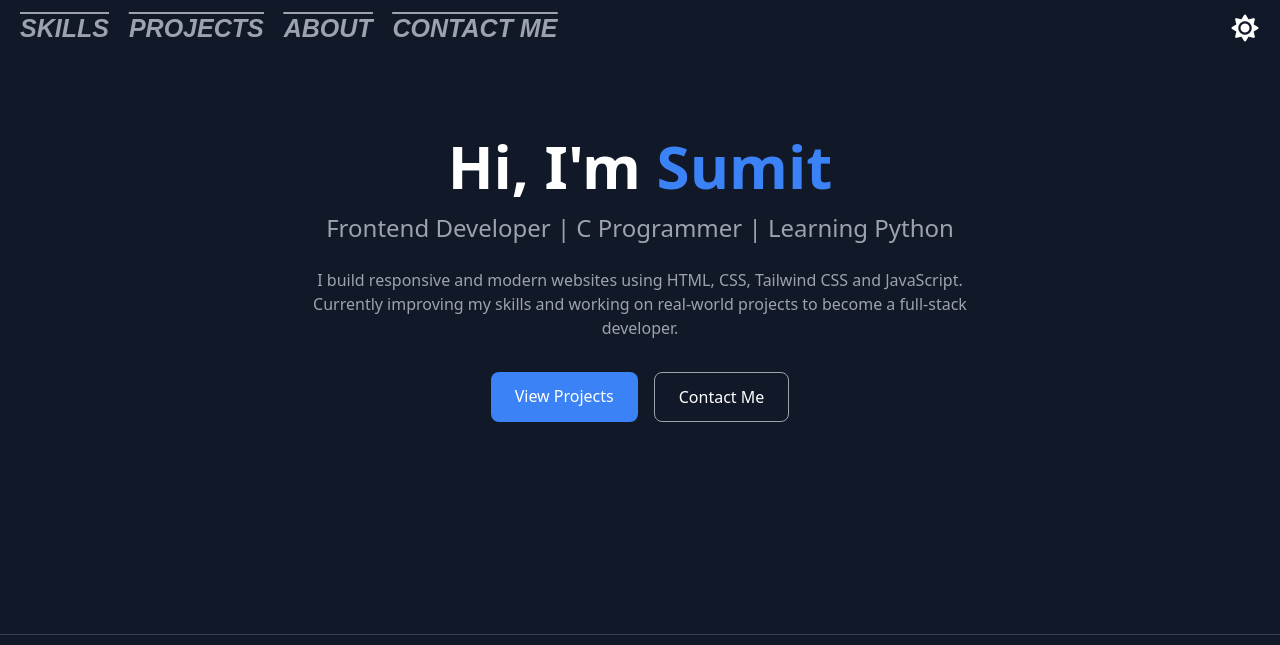
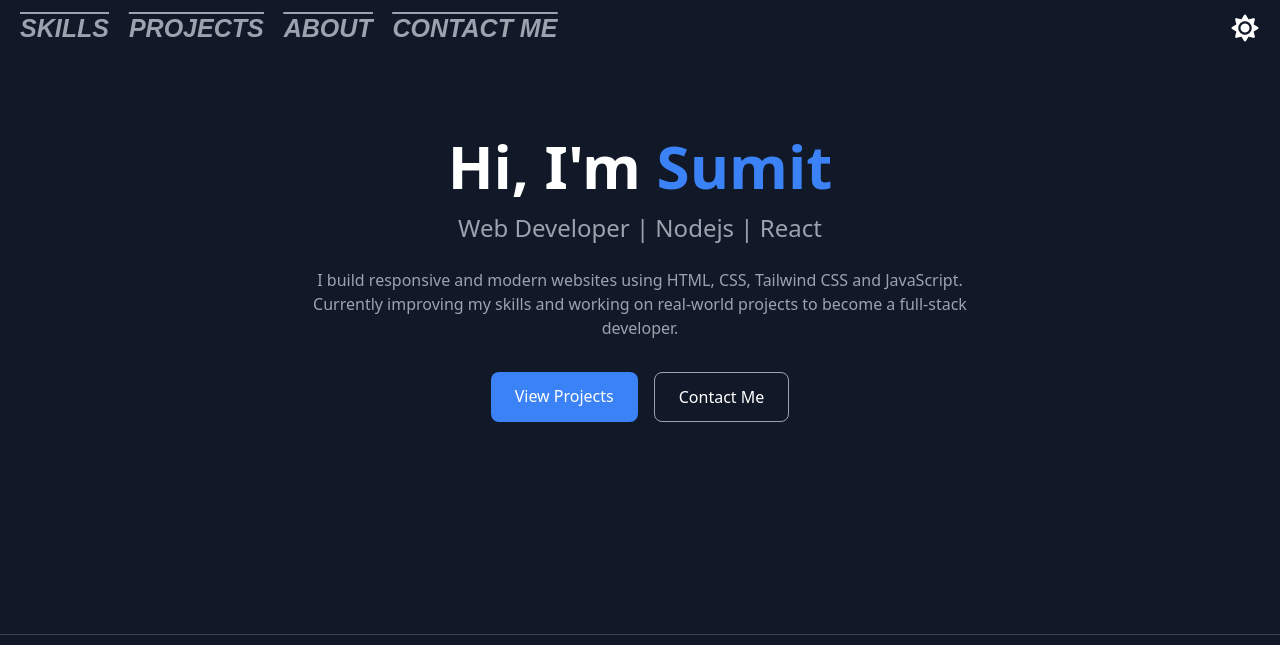
Before and after one commit to sumitt-cloud/portfolio, a plain HTML site: page index.html in a window 1280 px wide. Shown: the top 645 px of the page. Drawn offline with nearby package versions, Linux system fonts and the light colour scheme.

Commit message:
adding text

```diff
--- a/index.html
+++ b/index.html
@@ -67,7 +67,7 @@
 
     <!-- Role -->
     <h2 class="text-xl md:text-2xl text-gray-600 dark:text-gray-400 mb-6">
-      Frontend Developer | C Programmer | Learning Python
+      Web Developer | Nodejs | React
     </h2>
 
     <!-- Description -->
```
